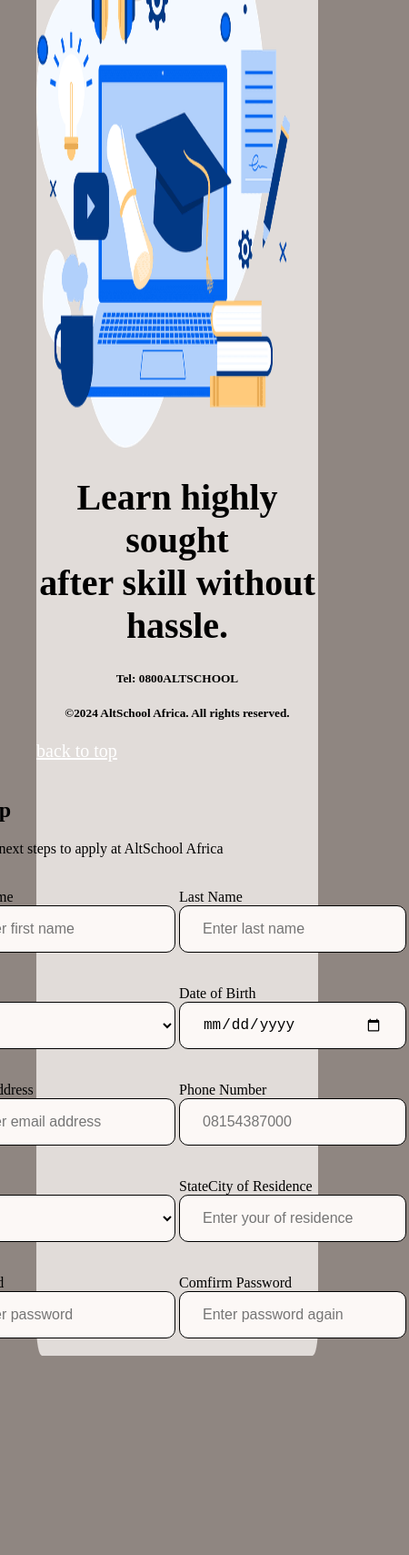
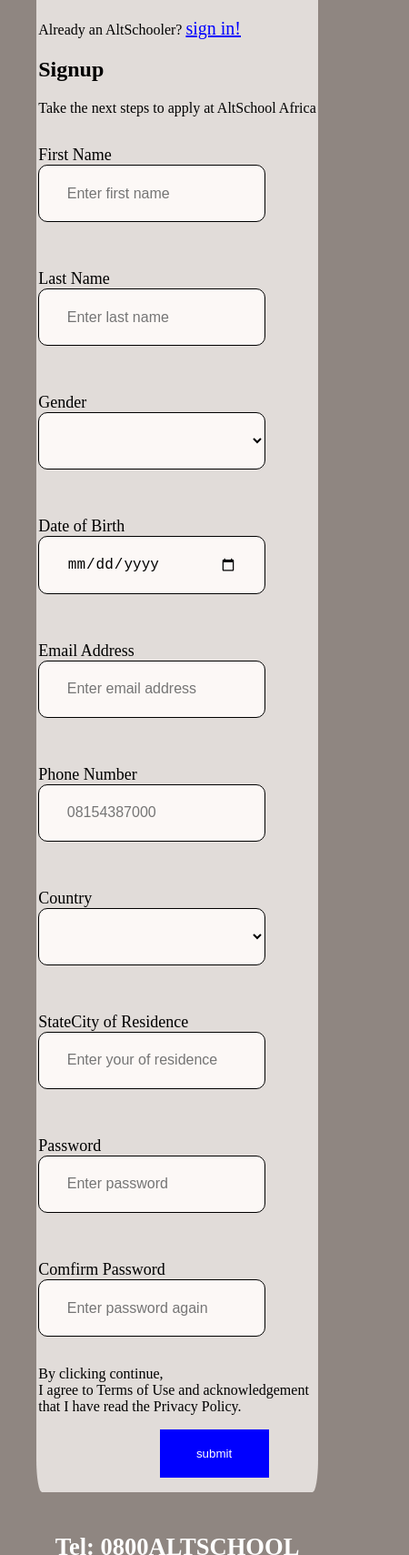
Before and after one commit to Joseph-Chinedum/Joseph-Chinedum, a plain HTML site: page form folder/form.html in a window 390 px wide. Shown: the part 291-2000 px from the top of the page at 91% size, 450 px wide, since content can reach past the window. Before the commit the page ends 1813 px from the top, so only its background shows below. Drawn offline with Linux system fonts and the light colour scheme.

Commit message:
Added some finishing touches to the project.

```diff
--- a/form folder/form.css
+++ b/form folder/form.css
@@ -7,20 +7,52 @@
       background-color:  #E1DCD9;
     border-radius: 2%;
  margin: 2rem;  }
+
  @media (max-width: 768px) {
   .general-container {
     flex-direction: column; /* Stacks the image and form vertically */
     align-items: center;    /* Centers the content */
+  }  }
+
+  @media (max-width: 768px) {
+    .form-container2 {
+      flex-direction: column; /* Stacks the image and form vertically */
+      align-items: center;    /* Centers the content */
+    }  }
+  .image1 {
+    display: block;
+    max-width: 80%; /* Makes the image smaller on small screens */
+    margin-top: 50px;
+    margin-left: 30px;
   }
+  .image2 {
+    display: none;
+  }
+  @media (max-width: 768px) {
+    .image1 {
+      display: none;  /* Hide the large image */
+    } }
+    @media (max-width: 768px) {
+      .image2 {
+        display: block;  /* Hide the large image */
+      } }
 
-  .picture-container img {
-    max-width: 90%; /* Makes the image smaller on small screens */
-  }
-  table {
+
+      @media (max-width: 768px) {
+        .header {
+          display: none;  /* Hide the large image */
+        } }
+        .image2 {
+          max-width: 35%;
+          margin-top: 30px;
+          margin-left: 7em;
+          color: #E1DCD9;
+        }
+  /* table {
     overflow-x: auto;
     width: 90%;
   }
-}
+} */
 
       body {
         background-color: #8F8681;
@@ -43,7 +75,7 @@
      h5 {
       text-align: center;
      }
-     input,select {
+    input,select {
       width: 250px;
       height: 40px;
       padding: 10%;
@@ -52,7 +84,53 @@
       border-radius: 10px;
       box-sizing: border-box;
       background-color: #fcf8f6;
+
      }
-     tr td {
+     /* tr td {
       justify-content: space-between;
-     }
+     } */
+    .general-form-container{
+      display: flex;
+        align-items: flex-start;
+        justify-content: space-evenly;
+        gap: 20px;
+    }
+    .form-container2 {
+      display: grid;
+      grid-template-columns: repeat(2, 1fr);  /* Two equal columns */
+      gap: 20px;  /* Space between columns */
+    }
+
+    @media (max-width: 768px) {
+      .form-container2 {
+        grid-template-columns: 1fr;  /* Switch to one column on smaller screens */
+      }
+    }
+
+    label {
+      font-size: 18px;
+    }
+    .back-to-top {
+      color: blue;
+    }
+    .signup {
+      font-family: AlmarenaDisplayBold, sans-serif;
+      font-size: 1.3rem;
+    }
+    .footer2 {
+      color: white;
+      font-size: xx-large;
+    }
+
+    .sign-in {
+      color: blue;
+    }
+
+    .submit-button {
+      background-color: blue;
+      width: 9em;
+      height: 4em;
+      color: white;
+      border: 2px solid blue;
+      margin-left: 10em;
+    }
--- a/form folder/form.html
+++ b/form folder/form.html
@@ -18,67 +18,55 @@
 
 <div class="picture-container">
 
-    <img src="/Assets/alt school first assignment..png" alt="Learn at altschool" height="640" width="519">
-    <h1>Learn highly sought<br>after skill without  <br> hassle.</h1> </td> </tr>
+    <img src="/Assets/alt school first assignment..png" alt="Learn at altschool" height="370" width="470" class="image1">
+    <h1 class="header">Learn highly sought<br>after skill without  <br> hassle.</h1>
+
+<img src="/Assets/altschool logo.png" alt="altschool-logo" class="image2">
     <footer>
-        <!-- <section>
-        <p>
-            By clicking continue, I agree to Terms of Use and acknowledgement that I have read the Privacy Policy.
-            </p>
-        <p>
-            <button type="submit">submit</button>
-        </p>
-    </section> -->
 
-        <section>
-            <h5>Tel: 0800ALTSCHOOL</h5>
-            <h5>©2024 AltSchool Africa. All rights reserved.</h5>
-        </section>
-        <a href="#backtotop" class="back-to-top">back to top</a>
-    </footer>
+
 
 
 </div>
 
+<div class="general-form-containe">
+    <p>Already an AltSchooler?  <a href="https://portal.altschoolafrica.com/auth/login" class="sign-in">sign in!</a></p>
+    <h2 class="Signup">Signup</h2>
+    <p class="take-step">Take the next steps to apply at AltSchool Africa</p>
+
+    <div class="form-container2">
+   <p> <label for="First name">First Name</label> <br>
+    <input type="text" placeholder="Enter first name" required id="First name"> </p></td>
+
+ <p> <label for="Last Name">Last Name</label> <br>
+    <input type="text" placeholder="Enter last name" required id="Last Name"> </p>
 
 
-<div class="from-container">
-<h2>Signup</h2>
-
-<p>Take the next steps to apply at AltSchool Africa</p>
-
-  <table>
-    <tr>
-        <td><p> <label for="First name">First Name</label> <br>
-    <input type="text" placeholder="Enter first name" required id="First name"> </p></td>
-
- <td> <p> <label for="Last Name">Last Name</label> <br>
-    <input type="text" placeholder="Enter last name" required id="Last Name"> </p></td></tr>
-
- <tr>
-    <td> <p> <label for="Gender">Gender</label> <br>
+     <p> <label for="Gender">Gender</label> <br>
    <select name="gender" id="Gender" aria-placeholder="Select gender">
     <optgroup >
         <option value="Male">Male</option>
         <option value="Female">Female</option>
     </optgroup>
-   </select></td>
+   </select>
 
- <td> <p> <label for="Date of Birth">Date of Birth</label> <br>
-    <input type="date"  required id="Date of Birth"> </p></td></tr>
+  <p> <label for="Date of Birth">Date of Birth</label> <br>
+    <input type="date"  required id="Date of Birth"> </p>
 
 
 
- <tr>
-    <td><p> <label for="Email Address">Email Address</label> <br>
-    <input type="email"  required id="Email Address" placeholder="Enter email address"> </p></td>
+ <p> <label for="Email Address">Email Address</label> <br>
+    <input type="email"  required id="Email Address" placeholder="Enter email address"> </p>
+<!-- </div>
 
-  <td> <p> <label for="Phone Number">Phone Number</label> <br>
-    <input type="number"  required id="Phone Number" placeholder="08154387000" class="required"> </p></td>
-</tr>
+<div class="form-container2"> -->
 
-  <tr>
-    <td><p><label for="country1">Country</label> <br>
+ <p> <label for="Phone Number">Phone Number</label> <br>
+    <input type="number"  required id="Phone Number" placeholder="08154387000" class="required"> </p>
+
+
+
+<p><label for="country1">Country</label> <br>
     <select id="country1" name="country">
         <option value="AF">Afghanistan</option>
         <option value="AL">Albania</option>
@@ -232,13 +220,13 @@
         <option value="NA">Namibia</option>
         <option value="NR">Nauru</option>
         <option value="NP">Nepal</option>
-        </select> </td>
+        </select>
 
 
-    <td><p>
+    <p>
          <label for="State">StateCity of Residence</label>  <br>
         <input type="text" id="State" placeholder="Enter your of residence">
-    </p></td></tr>
+    </p>
 
        <!-- <tr>
         <td>><p><label for="Hear">How did you hear about us?</label> <br>
@@ -255,16 +243,31 @@
                     <option value="Media">Other</option>
                 </optgroup>
             </select></p></td</tr> -->
-          <tr>
-            <td> <p>  <label for="Password">Password</label> <br>
-                <input type="password" placeholder="Enter password" required id="Password"></p></td>
+           <p>  <label for="Password">Password</label> <br>
+                <input type="password" placeholder="Enter password" required id="Password"></p>
 
-    <td>   <p> <label for="Enter Password">Comfirm Password</label> <br>
+      <p> <label for="Enter Password">Comfirm Password</label> <br>
             <input type="password" placeholder="Enter password again" required id="Enter Password"> </p>
-        </table></td></tr>
 
-       </div>
+        </div>
+       <section>
+        <p>
+            By clicking continue, <br>I agree to Terms of Use and acknowledgement <br>
+             that I have read the Privacy Policy.
+            </p>
+        <p>
+            <button type="submit" class="submit-button">submit</button>
+        </p>
+    </section>
+    </div>
 
 </div>
+<footer>
+    <section class="footer2">
+        <h5>Tel: 0800ALTSCHOOL</h5>
+        <h5>©2024 AltSchool Africa. All rights reserved.</h5>
+    </section>
+    <a href="#backtotop" class="back-to-top">back to top</a>
+</footer>
 </body>
 </html>
```
Also changed, not shown: Biography/index.html (+1 -1 lines), Assets/altschool logo.png (added).
